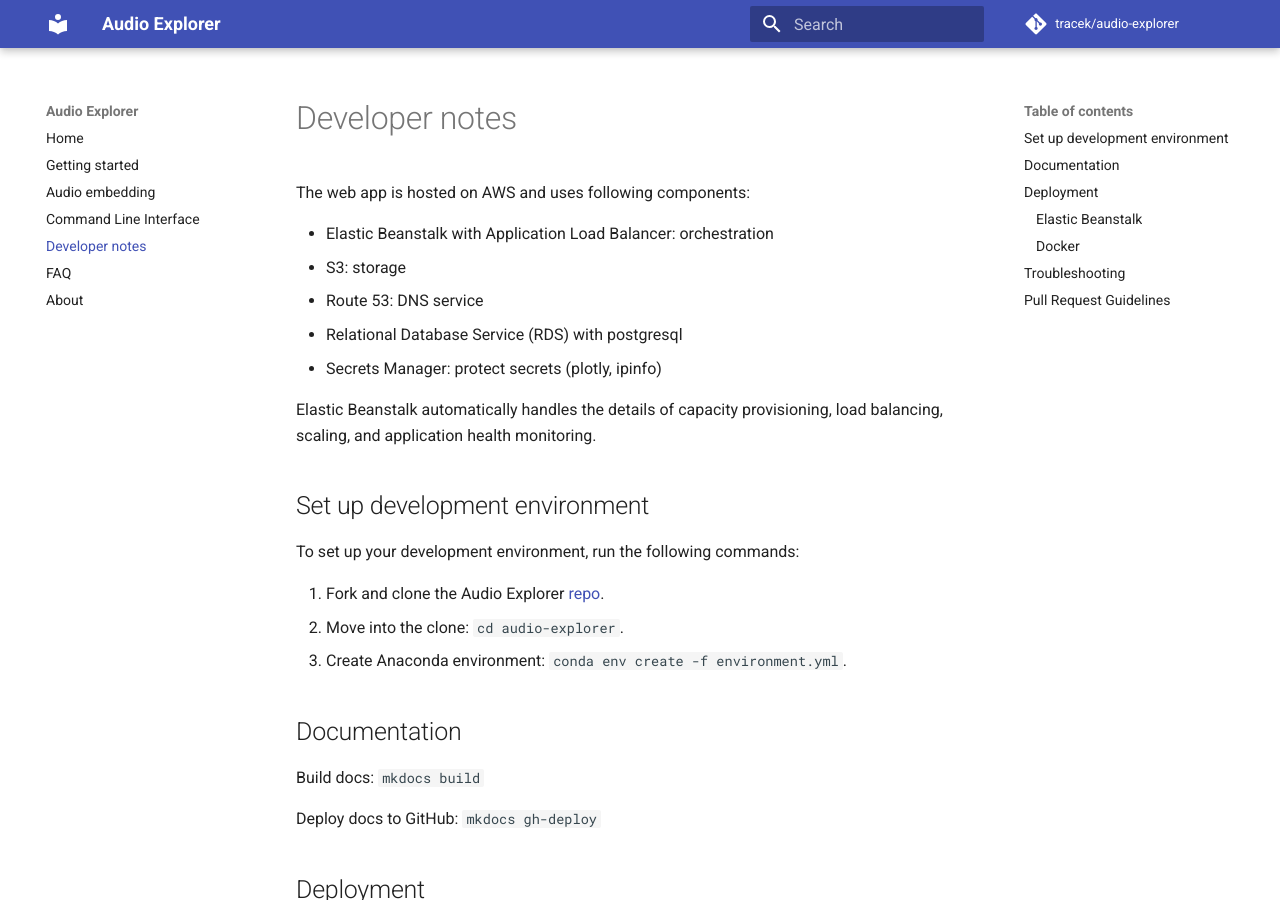
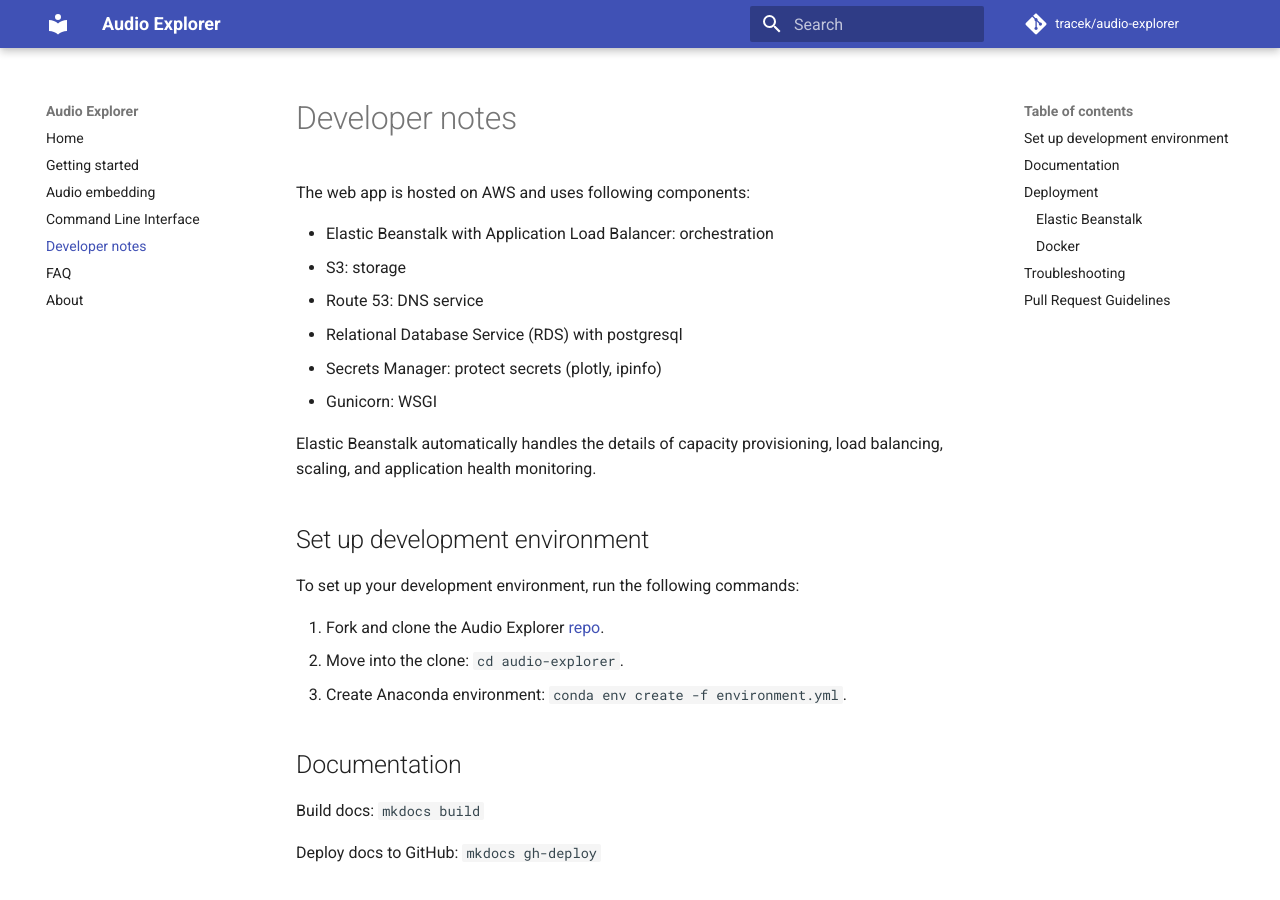
Before and after one commit to tracek/audio-explorer, an MkDocs documentation site: the page built from docs/developer_notes.md, in a window 1280 px wide and 900 px high. Built offline with MkDocs 1.6.1 and Material for MkDocs 9.7.7, drawn with Linux system fonts in a browser that asks for light colours; comment, search, counter and statistics services are not loaded.

Commit message:
gunicorn note

```diff
--- a/docs/developer_notes.md
+++ b/docs/developer_notes.md
@@ -7,6 +7,7 @@
 * Route 53: DNS service
 * Relational Database Service (RDS) with postgresql
 * Secrets Manager: protect secrets (plotly, ipinfo)
+* Gunicorn: WSGI
 
 
 Elastic Beanstalk automatically handles the details of capacity provisioning, load balancing, scaling, and application health monitoring.
```
